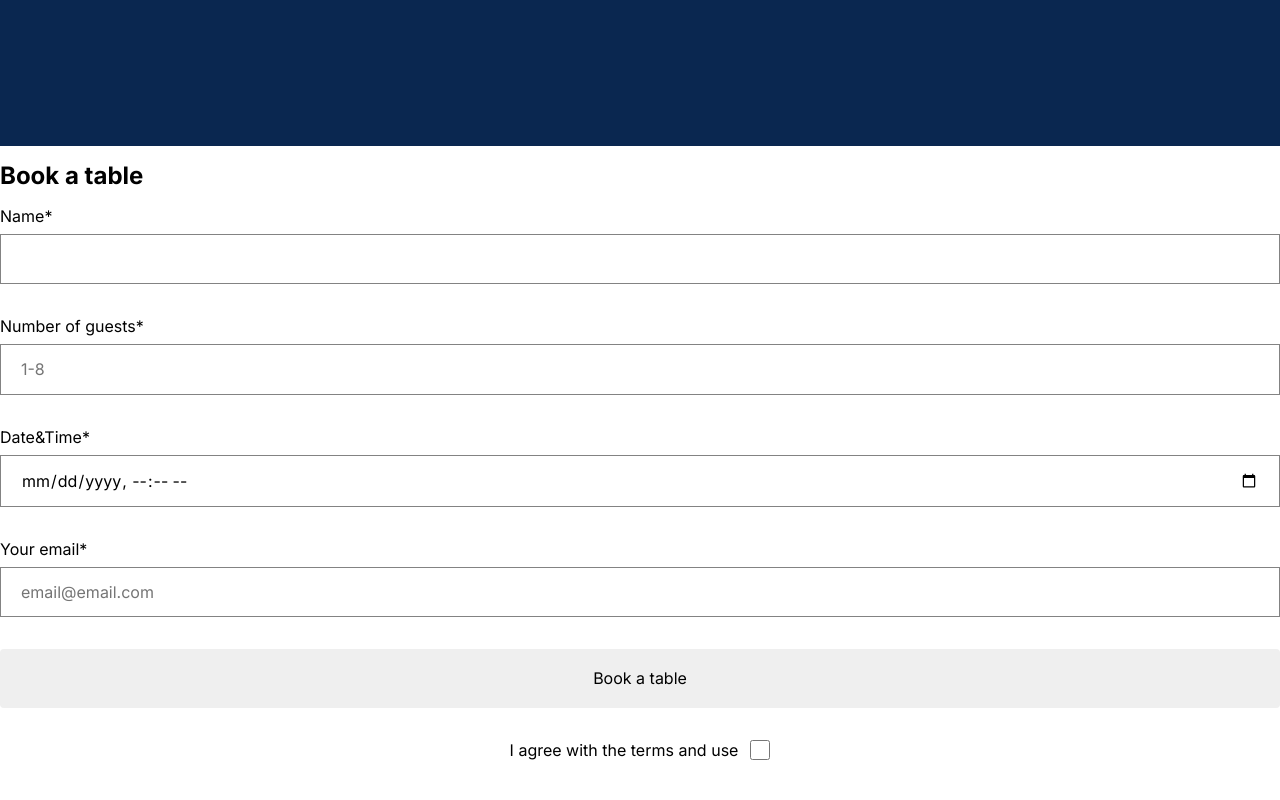
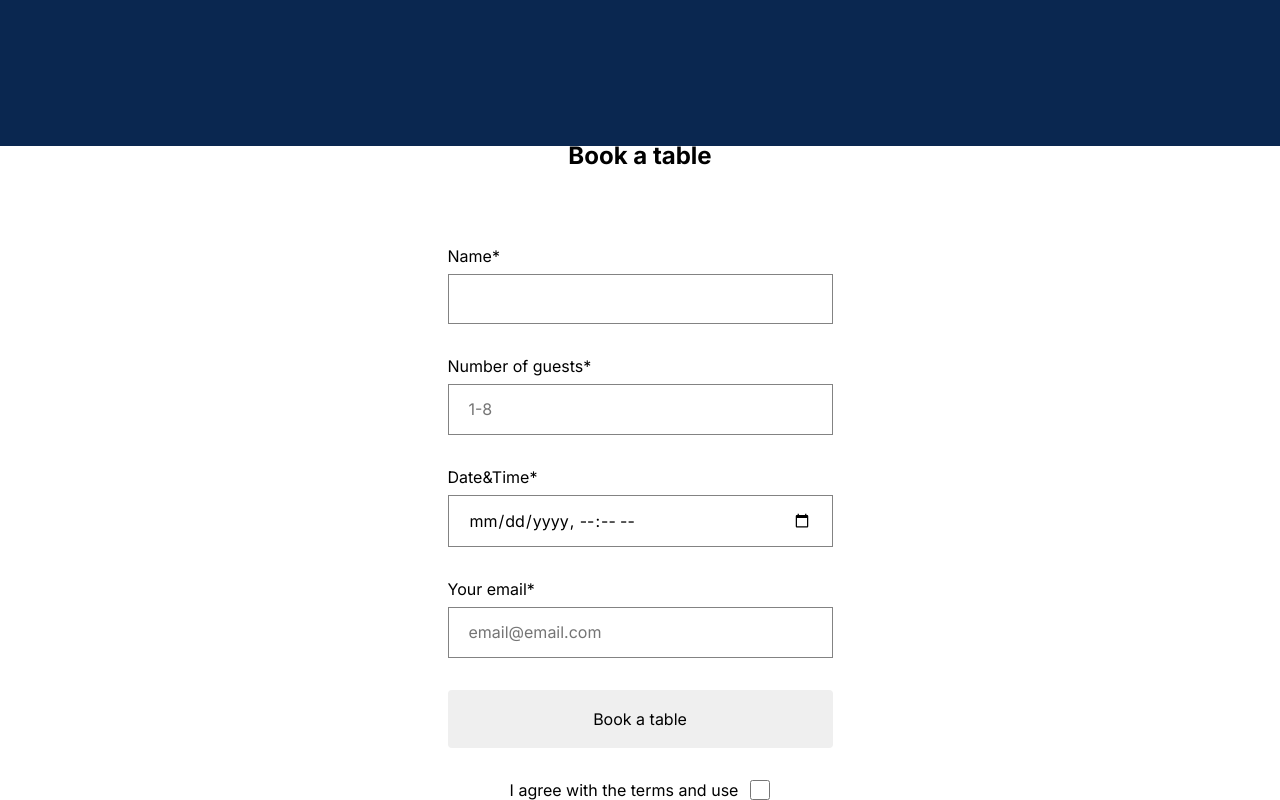
Before and after one commit to Brand-new-ops/se_project_coffeeshop, a plain HTML site: page index.html in a window 1280 px wide. Shown: the part 1694-2494 px from the top of the page. Before the commit the page ends 2454 px from the top, so only its background shows below. Drawn offline with Linux system fonts and the light colour scheme.

Commit message:
something i did wrong

```diff
--- a/index.html
+++ b/index.html
@@ -108,8 +108,8 @@
           </ul>
         </section>
         <section id="Bookatable" class="reservations">
-          <h2 class="reservations__title">Book a table</h2>
-          <form class="reservations__form">
+          <h2 class="reservation__title">Book a table</h2>
+          <form class="reservation__form form">
             <fieldset class="form__fieldset">
               <label for="name-input" class="form__label">
                 Name*
--- a/pages/index.css
+++ b/pages/index.css
@@ -114,6 +114,7 @@
 }
 .reservation {
   padding: 100px 0 120px;
+  background-image: url(../images/background_reservation.svg);
 }
 .reservation__title {
   margin: 0 0 80px;
```
